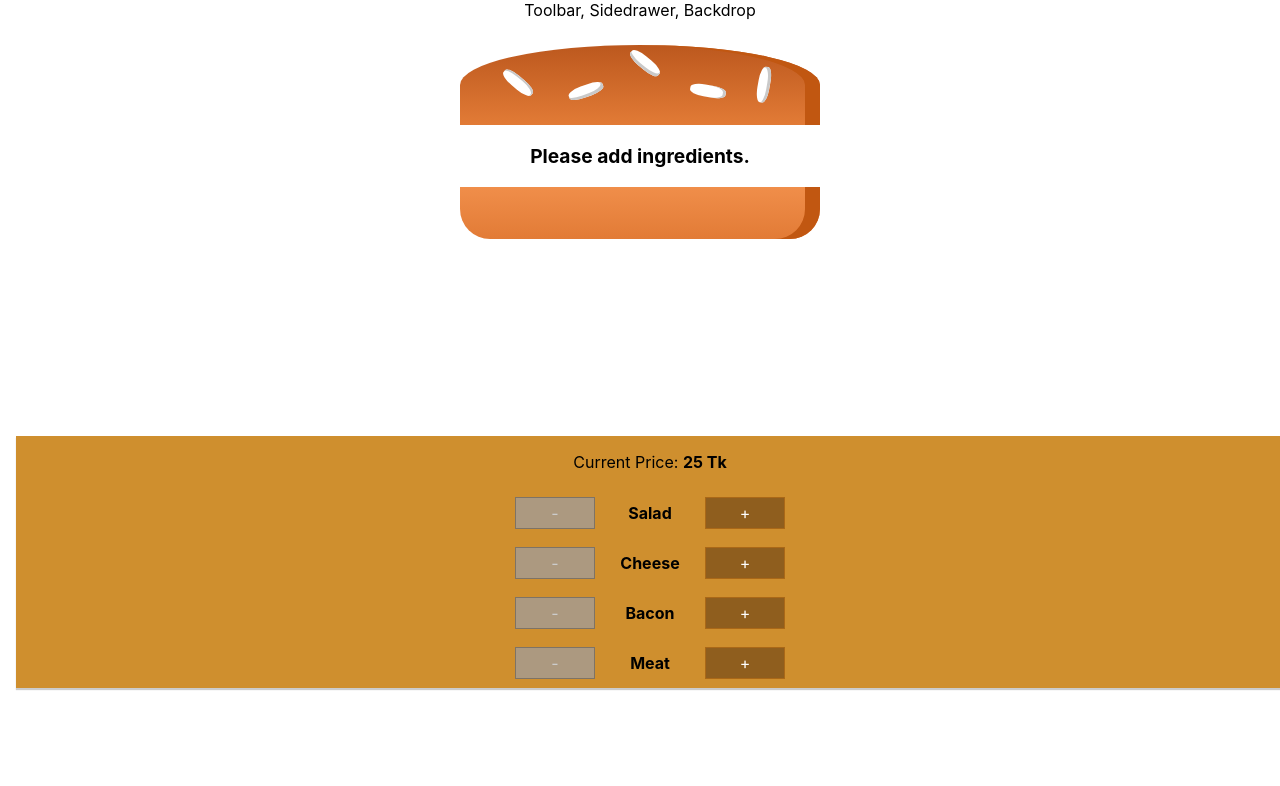
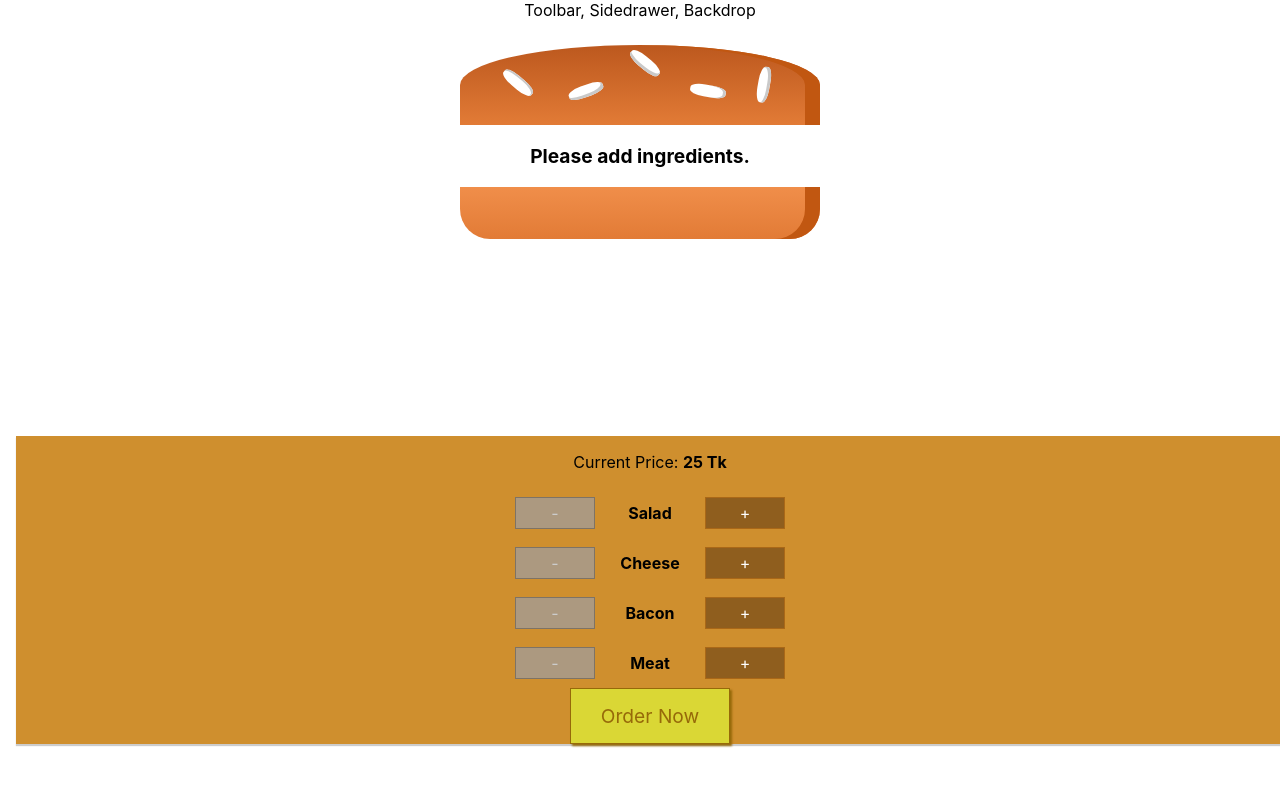
Before and after one commit to Sparrow48/burger-builder, a React (Create React App) app: page / in a window 1280 px wide. Shown: the top 786 px of the page. Built offline with nearby package versions, Linux system fonts and the light colour scheme.

Commit message:
Start working with ordering processes

```diff
--- a/src/components/Burger/BuildControls/BuildControls.js
+++ b/src/components/Burger/BuildControls/BuildControls.js
@@ -24,6 +24,8 @@ const buildControls = props => (
         disabled={props.disabled[ctrl.type]}
       />
     ))}
+
+    <button className={classes.OrderButton}>Order Now</button>
   </div>
 );
 
--- a/src/components/Burger/BuildControls/BuildControls.module.css
+++ b/src/components/Burger/BuildControls/BuildControls.module.css
@@ -8,3 +8,45 @@
   margin: auto;
   padding: 0 10px;
 }
+
+.OrderButton {
+  background-color: #dad735;
+  outline: none;
+  cursor: pointer;
+  border: 1px solid #966909;
+  color: #966909;
+  font-family: inherit;
+  font-size: 1.2em;
+  padding: 15px 30px;
+  box-shadow: 2px 2px 2px #966909;
+}
+
+.OrderButton:hover,
+.OrderButton:active {
+  background-color: #a0db41;
+  border: 1px solid #966909;
+  color: #966909;
+}
+
+.OrderButton:disabled {
+  background-color: #c7c6c6;
+  cursor: not-allowed;
+  border: 1px solid #ccc;
+  color: #888888;
+}
+
+.OrderButton:not(:disabled) {
+  animation: enable 0.3s linear;
+}
+
+@keyframes enable {
+  0% {
+    transform: scale(1);
+  }
+  60% {
+    transform: scale(1.1);
+  }
+  100% {
+    transform: scale(1);
+  }
+}
```
